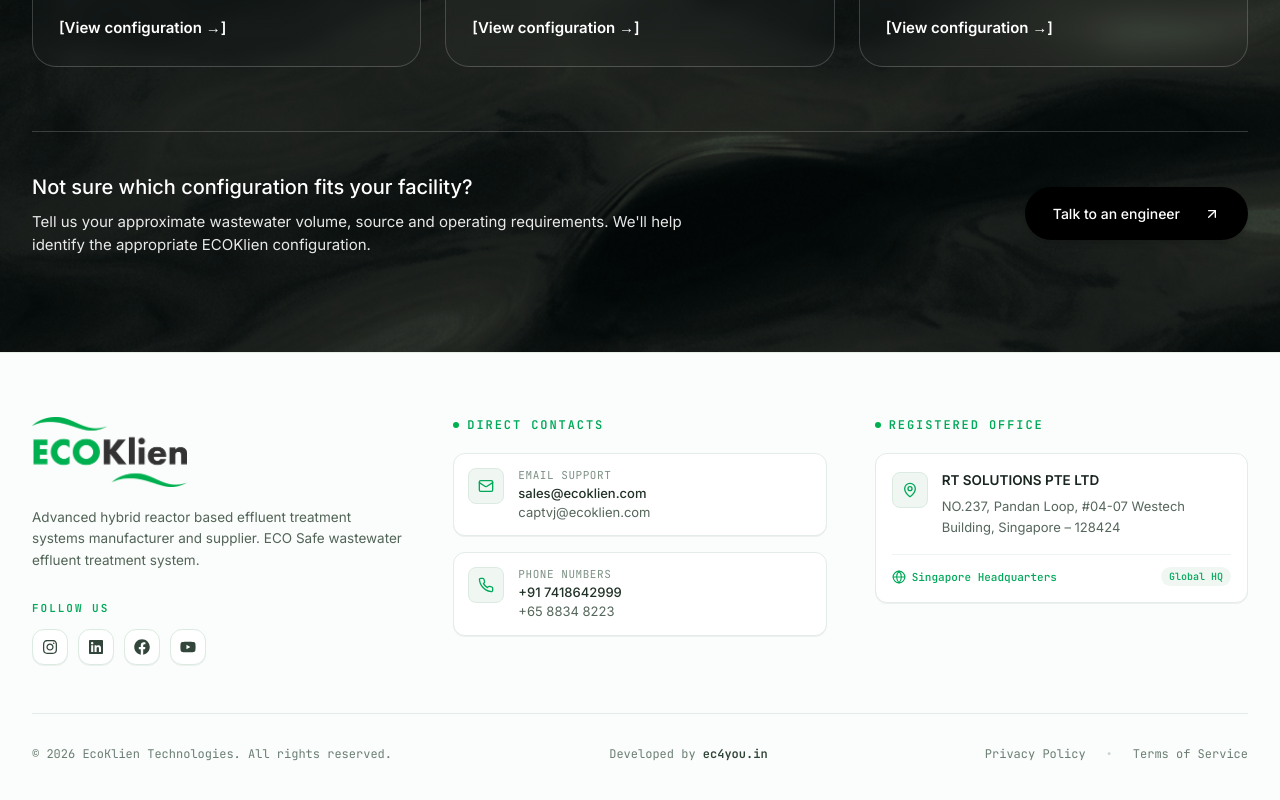
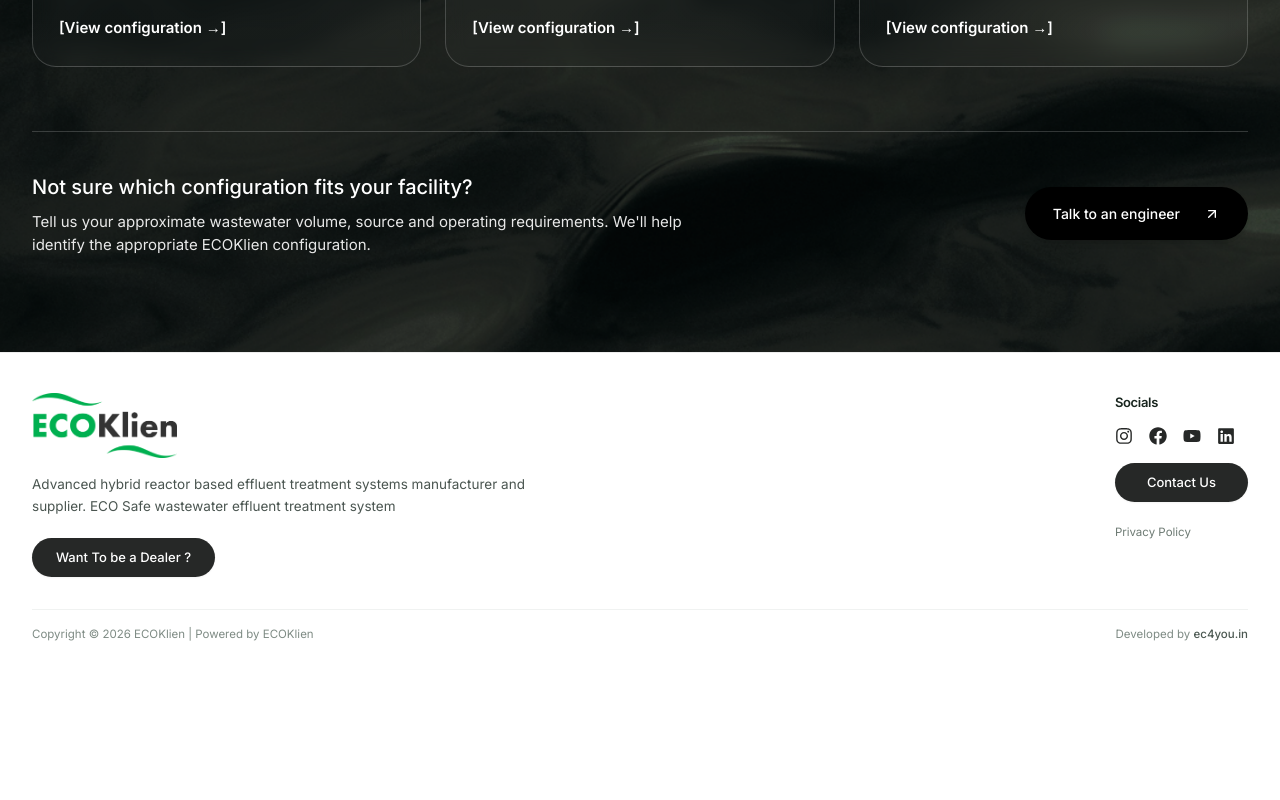
Before and after one commit to gunasarath05-droid/EcoKlien_Landing, a Next.js app: page / in a window 1280 px wide. Shown: the part 6091-6891 px from the top of the page. After the commit the page ends 6759 px from the top, so only its background shows below. Built offline with nearby package versions, Linux system fonts and the light colour scheme.

Commit message:
style(footer): simplify to compact minimalist layout matching reference

```diff
--- a/src/components/Footer.tsx
+++ b/src/components/Footer.tsx
@@ -2,24 +2,23 @@ import React from "react";
 import Image from "next/image";
 import Link from "next/link";
 import { images } from "@/data/images";
-import { LuMail, LuPhone, LuMapPin, LuGlobe } from "react-icons/lu";
 import { FaFacebook, FaInstagram, FaLinkedin, FaYoutube } from "react-icons/fa";
 
 export default function Footer() {
   return (
-    <footer id="contact" className="bg-[#FAFDFB] text-[#18251E] pt-16 pb-10 border-t border-[#E5EFE8]">
+    <footer id="contact" className="bg-white text-[#18251E] pt-10 pb-6 border-t border-[#EDEDED]">
       <div className="max-w-7xl mx-auto px-4 sm:px-6 lg:px-8">
-        {/* Main Footer Grid */}
-        <div className="grid grid-cols-1 md:grid-cols-2 lg:grid-cols-12 gap-10 lg:gap-12 pb-12 border-b border-[#E3ECE6]">
-          {/* Brand Info & Socials (Col 1) */}
-          <div className="lg:col-span-4 space-y-5">
+        {/* Main Content: Left & Right Balanced Minimalist Section */}
+        <div className="flex flex-col md:flex-row items-start justify-between gap-8 pb-8">
+          {/* Left Column: Brand, Description & Dealer CTA */}
+          <div className="max-w-lg space-y-4">
             <div className="relative">
               {images.logo ? (
                 <Image
                   src={images.logo}
                   alt="EcoKlien Logo"
-                  width={155}
-                  height={42}
+                  width={145}
+                  height={38}
                   className="object-contain"
                 />
               ) : (
@@ -29,177 +28,102 @@ export default function Footer() {
               )}
             </div>
 
-            <p className="text-xs sm:text-[13.5px] text-[#526357] leading-relaxed max-w-sm">
-              Advanced hybrid reactor based effluent treatment systems manufacturer and supplier. ECO Safe wastewater effluent treatment system.
+            <p className="text-[13px] sm:text-[13.5px] text-[#4A5550] leading-relaxed">
+              Advanced hybrid reactor based effluent treatment systems manufacturer and supplier. ECO Safe wastewater effluent treatment system
             </p>
 
-            {/* Social Media Links */}
-            <div className="pt-2">
-              <span className="text-[11px] font-mono uppercase tracking-[0.18em] text-[#00A859] block mb-3 font-semibold">
-                Follow Us
-              </span>
-              <div className="flex items-center gap-2.5">
+            <div className="pt-1">
+              <Link
+                href="https://ecoklien.com/contact/"
+                className="inline-flex items-center justify-center px-6 py-2.5 rounded-full bg-[#262827] hover:bg-[#00B050] text-white text-[13px] font-medium transition-all duration-300 shadow-xs hover:shadow hover:scale-[1.02]"
+              >
+                Want To be a Dealer ?
+              </Link>
+            </div>
+          </div>
+
+          {/* Right Column: Socials, Contact Button & Policy */}
+          <div className="flex flex-col items-start md:items-start space-y-3.5 shrink-0">
+            <h4 className="text-[13px] font-semibold text-[#18251E] tracking-tight">
+              Socials
+            </h4>
+
+            {/* Social Icons Row */}
+            <div className="flex items-center gap-4 text-[#262827]">
               <a
-                  href="https://www.instagram.com/ecoklien/"
+                href="https://instagram.com"
                 target="_blank"
                 rel="noopener noreferrer"
                 aria-label="Instagram"
-                  className="w-9 h-9 rounded-xl bg-white border border-[#DCEBE1] hover:border-[#00B050] hover:bg-[#00B050] text-[#33463B] hover:text-white flex items-center justify-center transition-all duration-300 shadow-2xs hover:scale-105"
+                className="hover:text-[#00B050] hover:scale-115 transition-all duration-200"
               >
-                  <FaInstagram className="w-4 h-4" />
+                <FaInstagram className="w-[18px] h-[18px]" />
               </a>
               <a
-                  href="https://www.linkedin.com/company/ecoklien/"
+                href="https://facebook.com"
+                target="_blank"
+                rel="noopener noreferrer"
+                aria-label="Facebook"
+                className="hover:text-[#00B050] hover:scale-115 transition-all duration-200"
+              >
+                <FaFacebook className="w-[18px] h-[18px]" />
+              </a>
+              <a
+                href="https://youtube.com"
+                target="_blank"
+                rel="noopener noreferrer"
+                aria-label="YouTube"
+                className="hover:text-[#00B050] hover:scale-115 transition-all duration-200"
+              >
+                <FaYoutube className="w-[18px] h-[18px]" />
+              </a>
+              <a
+                href="https://linkedin.com"
                 target="_blank"
                 rel="noopener noreferrer"
                 aria-label="LinkedIn"
-                  className="w-9 h-9 rounded-xl bg-white border border-[#DCEBE1] hover:border-[#00B050] hover:bg-[#00B050] text-[#33463B] hover:text-white flex items-center justify-center transition-all duration-300 shadow-2xs hover:scale-105"
+                className="hover:text-[#00B050] hover:scale-115 transition-all duration-200"
               >
-                  <FaLinkedin className="w-4 h-4" />
+                <FaLinkedin className="w-[18px] h-[18px]" />
               </a>
-                <a
-                  href="https://www.facebook.com/profile.php?id=61550611929208"
+            </div>
+
+            {/* Contact Us Button */}
+            <div className="pt-1">
+              <Link
+                href="https://ecoklien.com/contact/"
+                className="inline-flex items-center justify-center px-8 py-2.5 rounded-full bg-[#262827] hover:bg-[#00B050] text-white text-[13px] font-medium transition-all duration-300 shadow-xs hover:shadow hover:scale-[1.02]"
+              >
+                Contact Us
+              </Link>
+            </div>
+
+            {/* Privacy Policy Link */}
+            <div className="pt-0.5">
+              <Link
+                href="https://ecoklien.com/privacy-policy/"
                 target="_blank"
-                  rel="noopener noreferrer"
-                  aria-label="Facebook"
-                  className="w-9 h-9 rounded-xl bg-white border border-[#DCEBE1] hover:border-[#00B050] hover:bg-[#00B050] text-[#33463B] hover:text-white flex items-center justify-center transition-all duration-300 shadow-2xs hover:scale-105"
+                className="text-[11.5px] text-[#6E7B74] hover:text-[#00B050] transition-colors"
               >
-                  <FaFacebook className="w-4 h-4" />
-                </a>
-                <a
-                  href="https://www.youtube.com/playlist?list=PLtU5RHes_z6Jyu8ZvEszvXwVp5niEC-Hq"
-                  target="_blank"
-                  rel="noopener noreferrer"
-                  aria-label="YouTube"
-                  className="w-9 h-9 rounded-xl bg-white border border-[#DCEBE1] hover:border-[#00B050] hover:bg-[#00B050] text-[#33463B] hover:text-white flex items-center justify-center transition-all duration-300 shadow-2xs hover:scale-105"
-                >
-                  <FaYoutube className="w-4 h-4" />
-                </a>
+                Privacy Policy
+              </Link>
             </div>
           </div>
         </div>
 
-          {/* Contact Details (Col 2) */}
-          <div className="lg:col-span-4 space-y-4">
-            <h4 className="text-xs font-mono font-semibold uppercase tracking-[0.16em] text-[#00A859] mb-5 flex items-center gap-2">
-              <span className="w-1.5 h-1.5 rounded-full bg-[#00B050]" />
-              Direct Contacts
-            </h4>
-
-            {/* Email Card */}
-            <div className="flex items-start gap-3.5 p-3.5 rounded-xl bg-white border border-[#E3ECE6] shadow-2xs hover:border-[#00B050]/50 transition-colors group">
-              <div className="w-9 h-9 rounded-lg bg-[#F0F7F3] border border-[#DCEBE1] flex items-center justify-center text-[#00A859] shrink-0 group-hover:bg-[#00B050] group-hover:text-white group-hover:border-[#00B050] transition-all duration-300">
-                <LuMail className="w-4 h-4" />
-              </div>
-              <div className="flex flex-col text-xs sm:text-[13px]">
-                <span className="text-[11px] font-mono text-[#7D9185] uppercase tracking-wider mb-0.5">
-                  Email Support
-                </span>
-                <a
-                  href="mailto:sales@ecoklien.com"
-                  className="text-[#203126] hover:text-[#00A859] font-medium transition-colors"
-                >
-                  sales@ecoklien.com
-                </a>
-                <a
-                  href="mailto:captvj@ecoklien.com"
-                  className="text-[#55665B] hover:text-[#00A859] mt-0.5 transition-colors"
-                >
-                  captvj@ecoklien.com
-                </a>
-              </div>
-            </div>
-
-            {/* Phone Card */}
-            <div className="flex items-start gap-3.5 p-3.5 rounded-xl bg-white border border-[#E3ECE6] shadow-2xs hover:border-[#00B050]/50 transition-colors group">
-              <div className="w-9 h-9 rounded-lg bg-[#F0F7F3] border border-[#DCEBE1] flex items-center justify-center text-[#00A859] shrink-0 group-hover:bg-[#00B050] group-hover:text-white group-hover:border-[#00B050] transition-all duration-300">
-                <LuPhone className="w-4 h-4" />
-              </div>
-              <div className="flex flex-col text-xs sm:text-[13px]">
-                <span className="text-[11px] font-mono text-[#7D9185] uppercase tracking-wider mb-0.5">
-                  Phone Numbers
-                </span>
-                <a
-                  href="tel:+917418642999"
-                  className="text-[#203126] hover:text-[#00A859] font-medium transition-colors"
-                >
-                  +91 7418642999
-                </a>
-                <a
-                  href="tel:+6588348223"
-                  className="text-[#55665B] hover:text-[#00A859] mt-0.5 transition-colors"
-                >
-                  +65 8834 8223
-                </a>
-              </div>
-            </div>
-          </div>
-
-          {/* Registered Office (Col 3) */}
-          <div className="lg:col-span-4 space-y-4">
-            <h4 className="text-xs font-mono font-semibold uppercase tracking-[0.16em] text-[#00A859] mb-5 flex items-center gap-2">
-              <span className="w-1.5 h-1.5 rounded-full bg-[#00B050]" />
-              Registered Office
-            </h4>
-
-            {/* Address Card */}
-            <div className="p-4 rounded-xl bg-white border border-[#E3ECE6] shadow-2xs hover:border-[#00B050]/50 transition-colors group">
-              <div className="flex items-start gap-3.5">
-                <div className="w-9 h-9 rounded-lg bg-[#F0F7F3] border border-[#DCEBE1] flex items-center justify-center text-[#00A859] shrink-0 group-hover:bg-[#00B050] group-hover:text-white group-hover:border-[#00B050] transition-all duration-300 mt-0.5">
-                  <LuMapPin className="w-4 h-4" />
-                </div>
-                <div className="text-xs sm:text-[13px] text-[#55665B] leading-relaxed">
-                  <span className="font-semibold text-[#18251E] block text-[13.5px] mb-1">
-                    RT SOLUTIONS PTE LTD
-                  </span>
-                  <p className="text-[#55665B]">
-                    NO.237, Pandan Loop, #04-07 Westech Building, Singapore – 128424
+        {/* Bottom Line: Copyright & Credits */}
+        <div className="pt-4 border-t border-[#F0F2F1] flex flex-col sm:flex-row items-center justify-between gap-2 text-[11.5px] text-[#7E8B84]">
+          <p>
+            Copyright © 2026 ECOKlien | Powered by ECOKlien
           </p>
-                </div>
-              </div>
-
-              <div className="mt-4 pt-3 border-t border-[#EEF4F0] flex items-center justify-between text-[11px] font-mono text-[#7D9185]">
-                <span className="flex items-center gap-1.5 text-[#00A859] font-medium">
-                  <LuGlobe className="w-3.5 h-3.5" /> Singapore Headquarters
-                </span>
-                <span className="bg-[#F0F7F3] text-[#00A859] px-2 py-0.5 rounded-full font-medium text-[10px]">
-                  Global HQ
-                </span>
-              </div>
-            </div>
-          </div>
-        </div>
-
-        {/* Bottom Legal Bar */}
-        <div className="pt-8 flex flex-col md:flex-row items-center justify-between gap-4 text-xs font-mono text-[#6C7E74]">
-          <p>© 2026 EcoKlien Technologies. All rights reserved.</p>
-
           <a
             href="https://ec4you.in/"
             target="_blank"
             rel="noopener noreferrer"
-            className="hover:text-[#00A859] transition-colors underline-offset-4 hover:underline"
+            className="hover:text-[#00B050] transition-colors"
           >
-            Developed by <span className="font-semibold text-[#304337] hover:text-[#00A859]">ec4you.in</span>
+            Developed by <span className="font-medium text-[#4B5851] hover:text-[#00B050]">ec4you.in</span>
           </a>
-
-          <div className="flex items-center gap-5">
-            <Link
-              href="https://ecoklien.com/privacy-policy/"
-              target="_blank"
-              className="hover:text-[#00A859] transition-colors"
-            >
-              Privacy Policy
-            </Link>
-            <span className="text-[#CAD7CF]">•</span>
-            <Link
-              href="https://ecoklien.com/privacy-policy/"
-              target="_blank"
-              className="hover:text-[#00A859] transition-colors"
-            >
-              Terms of Service
-            </Link>
-          </div>
         </div>
       </div>
     </footer>
```
Lines whose indentation alone changed are shown as unchanged.
